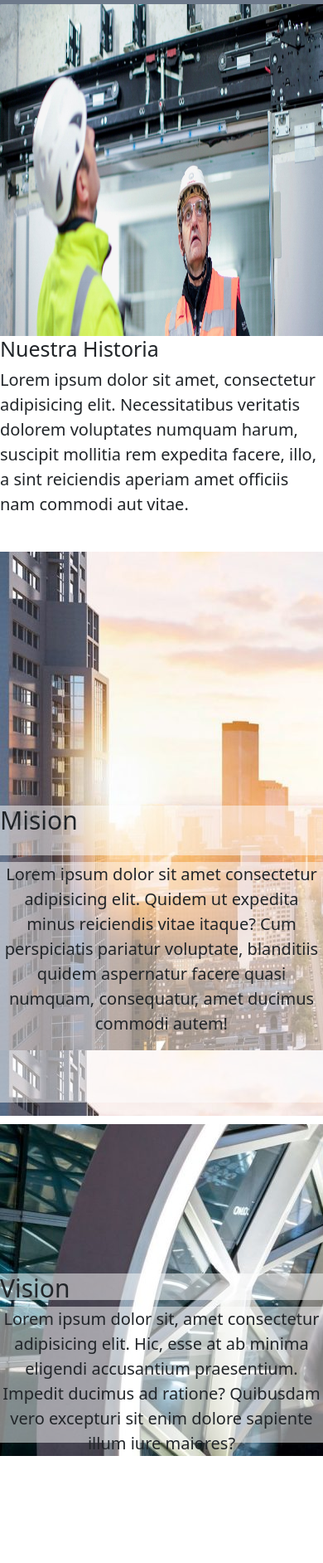
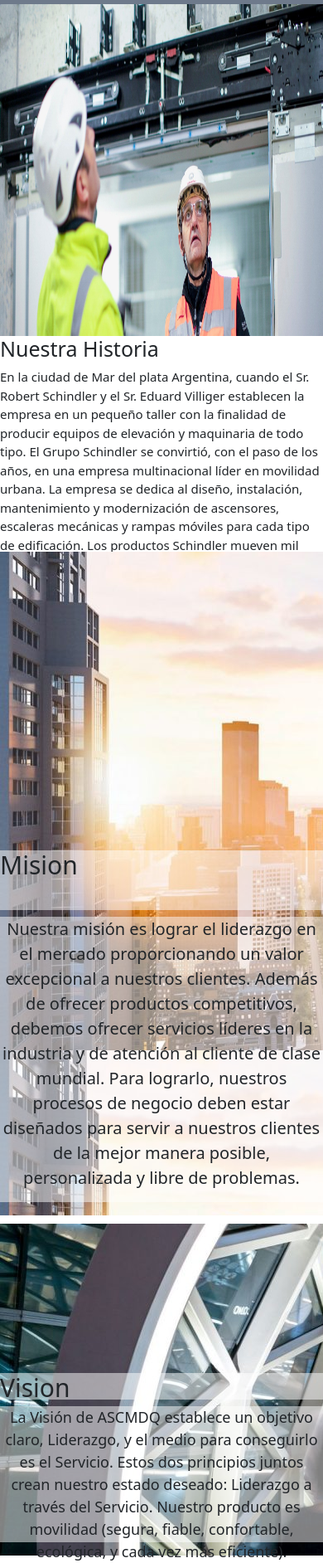
Before and after one commit to GerardoMartijena/Ascensores, a plain HTML site: page html/SobreNosotros.html in a window 390 px wide. Shown: the part 55-1939 px from the top of the page at 83% size. Before the commit the page ends 1810 px from the top, so only its background shows below. Drawn offline with Linux system fonts and the light colour scheme.

Commit message:
se ajustaron algunos font size de algunas paginas

```diff
--- a/css/style1.css
+++ b/css/style1.css
@@ -346,6 +346,7 @@ form{
     color: white;
     height: 600px;
     width: 100%;
+    font-size: 20px;
 }
 .mapa{
     text-align: center;
@@ -376,7 +377,7 @@ form{
     background-color: white;
     /* text-align: center; */
     font-size: 20px;
-    height: 150px;
+    height: auto;
 }
 .mision{
     width: 100%;
@@ -594,7 +595,7 @@ form{
         transform: rotate(0deg);
     }
     .control1__texto{
-        font-size: 20px;
+        font-size: 13px;
         height: 100%;
         grid-row: 3/4;
         grid-column: 1/2;
@@ -640,7 +641,7 @@ form{
         transform: rotate(0deg);
     }
     .control3__texto{
-        font-size: 15px;
+        font-size: 14px;
         max-height: max-content;
         grid-row: 3/4;
         grid-column: 1/2;
@@ -771,6 +772,7 @@ form{
         grid-row: 2/3;
     }
     .vision__texto{
+        font-size: 18px;
         grid-row: 3/4;
         background-color: rgba(255, 255, 255, 0.5);
     }
@@ -780,5 +782,7 @@ form{
         grid-auto-rows: 400px 400px;
         grid-row-gap: 10px;
     }
-
+    .historia__texto{
+        font-size: 15px ;
+    }
 }
--- a/html/SobreNosotros.html
+++ b/html/SobreNosotros.html
@@ -63,7 +63,8 @@
                 <img class="historia__img" src="../imagenes/SobreNosotros1.jpg" alt="">
                 <h2 class="historia__titulo">Nuestra Historia</h2>
                 <p class="historia__texto">
-                    Lorem ipsum dolor sit amet, consectetur adipisicing elit. Necessitatibus veritatis dolorem voluptates numquam harum, suscipit mollitia rem expedita facere, illo, a sint reiciendis aperiam amet officiis nam commodi aut vitae.
+                    En la ciudad de Mar del plata Argentina, cuando el Sr. Robert Schindler y el Sr. Eduard Villiger establecen la empresa en un pequeño taller con la finalidad de producir equipos de elevación y maquinaria de todo tipo. El Grupo Schindler se convirtió, con el paso de los años, en una empresa multinacional líder en movilidad urbana.
+                    La empresa se dedica al diseño, instalación, mantenimiento y modernización de ascensores, escaleras mecánicas y rampas móviles para cada tipo de edificación. Los productos Schindler mueven mil millones de personas al día en todo el mundo.
                 </p>
             </article>
         </section>
@@ -72,14 +73,15 @@
                 <img class="mision__img" src="../imagenes/SobreNosotros2.jpg" alt="">
                 <h2 class="mision__titulo">Mision</h2>
                 <p class="mision__texto">
-                Lorem ipsum dolor sit amet consectetur adipisicing elit. Quidem ut expedita minus reiciendis vitae itaque? Cum perspiciatis pariatur voluptate, blanditiis quidem aspernatur facere quasi numquam, consequatur, amet ducimus commodi autem!
+                    Nuestra misión es lograr el liderazgo en el mercado proporcionando un valor excepcional a nuestros clientes. Además de ofrecer productos competitivos, debemos ofrecer servicios líderes en la industria y de atención al cliente de clase mundial.
+                    Para lograrlo, nuestros procesos de negocio deben estar diseñados para servir a nuestros clientes de la mejor manera posible, personalizada y libre de problemas.
                 </p>
             </article>
             <article class="vision">
                 <img class="vision__img" src="../imagenes/SobreNosotros3.jpg" alt="">
                 <h2 class="vision__titulo">Vision</h2>
                 <p class="vision__texto">
-                    Lorem ipsum dolor sit, amet consectetur adipisicing elit. Hic, esse at ab minima eligendi accusantium praesentium. Impedit ducimus ad ratione? Quibusdam vero excepturi sit enim dolore sapiente illum iure maiores?
+                    La Visión de ASCMDQ establece un objetivo claro, Liderazgo, y el medio para conseguirlo es el Servicio. Estos dos principios juntos crean nuestro estado deseado: Liderazgo a través del Servicio. Nuestro producto es movilidad (segura, fiable, confortable, ecológica, y cada vez más eficiente).
                 </p>
             </article>
         </section>
```
Also changed, not shown: index.html (+2 -2 lines).
